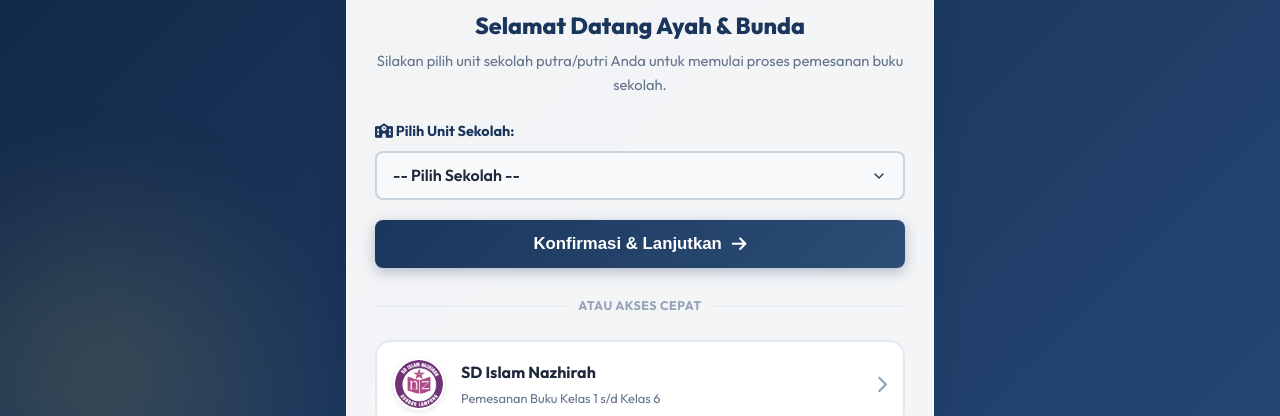
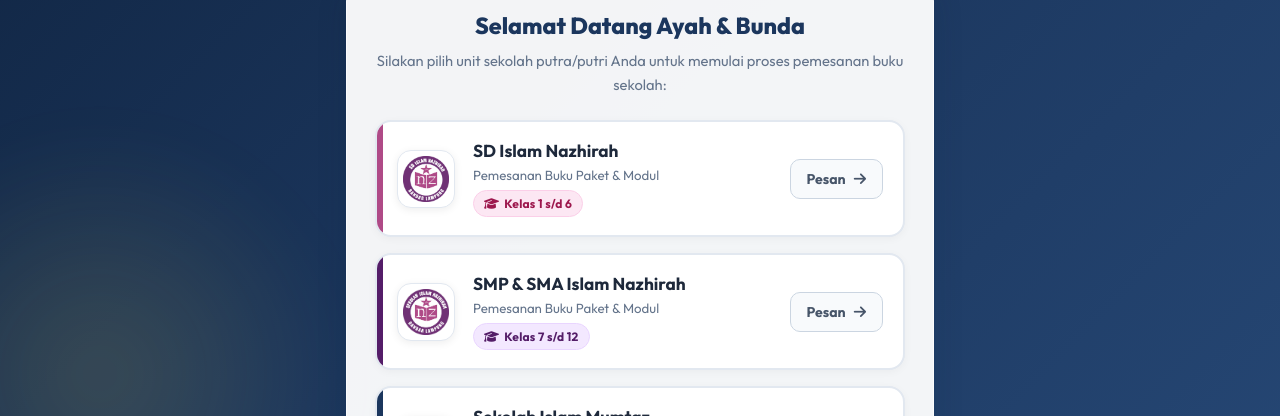
Before and after one commit to sekolahislammumtaz/mumtaz-buku, a website: page public/index.html in a window 1280 px wide. Shown: the part 326-742 px from the top of the page. Drawn offline with Linux system fonts and the light colour scheme.

Commit message:
Sederhanakan halaman awal: gunakan kartu akses cepat untuk pemilihan divisi sekolah

```diff
--- a/public/css/style.css
+++ b/public/css/style.css
@@ -1204,70 +1204,188 @@
   box-shadow: 0 8px 20px rgba(27, 54, 93, 0.4);
 }
 
-/* School Cards Quick Grid */
+/* School Cards Navigation Grid */
 .school-cards-grid {
-  display: grid;
-  grid-template-columns: 1fr;
-  gap: 14px;
+  display: flex;
+  flex-direction: column;
+  gap: 16px;
   margin-top: 24px;
   text-align: left;
 }
 .school-card-btn {
   display: flex;
   align-items: center;
-  gap: 16px;
-  padding: 16px;
-  border-radius: var(--border-radius-md);
+  gap: 18px;
+  padding: 18px 20px;
+  border-radius: 16px;
   border: 2px solid #E2E8F0;
-  background: #FFF;
+  background: #FFFFFF;
   text-decoration: none;
-  transition: var(--transition);
+  transition: all 0.25s cubic-bezier(0.16, 1, 0.3, 1);
   cursor: pointer;
+  position: relative;
+  overflow: hidden;
+  box-shadow: 0 2px 8px rgba(0, 0, 0, 0.04);
+}
+.school-card-btn::before {
+  content: '';
+  position: absolute;
+  left: 0;
+  top: 0;
+  bottom: 0;
+  width: 6px;
+  transition: width 0.25s ease;
+}
+.school-card-btn.sd::before {
+  background: #af4a87;
+}
+.school-card-btn.smp-sma::before {
+  background: #541d68;
+}
+.school-card-btn.mumtaz::before {
+  background: #1B365D;
 }
 .school-card-btn:hover {
-  transform: translateY(-2px);
-  box-shadow: 0 6px 18px rgba(0,0,0,0.08);
+  transform: translateY(-3px);
+  box-shadow: 0 10px 24px rgba(0, 0, 0, 0.09);
+}
+.school-card-btn:hover::before {
+  width: 10px;
 }
 .school-card-btn.sd:hover {
   border-color: #af4a87;
-  background: #fdf4f9;
+  background: #FDF7FA;
 }
 .school-card-btn.smp-sma:hover {
   border-color: #541d68;
-  background: #faf4fb;
+  background: #FAF6FB;
 }
 .school-card-btn.mumtaz:hover {
   border-color: #1B365D;
-  background: #f3f6fa;
+  background: #F4F7FB;
 }
-.school-card-btn img {
-  width: 52px;
-  height: 52px;
+.school-card-logo-wrap {
+  flex-shrink: 0;
+  width: 58px;
+  height: 58px;
+  border-radius: 14px;
+  background: #FFFFFF;
+  display: flex;
+  align-items: center;
+  justify-content: center;
+  box-shadow: 0 2px 8px rgba(0, 0, 0, 0.07);
+  border: 1px solid #E2E8F0;
+  padding: 5px;
+  transition: transform 0.25s ease;
+}
+.school-card-btn:hover .school-card-logo-wrap {
+  transform: scale(1.06);
+}
+.school-card-logo-wrap img {
+  width: 100%;
+  height: 100%;
   object-fit: contain;
-  border-radius: 50%;
-  padding: 2px;
-  background: #FFF;
-  box-shadow: 0 2px 6px rgba(0,0,0,0.1);
+}
+.school-card-info {
+  flex: 1;
+  min-width: 0;
 }
 .school-card-info h4 {
-  font-size: 1rem;
+  font-size: 1.08rem;
   font-weight: 700;
-  color: var(--text-dark);
-  margin-bottom: 2px;
+  color: #1E293B;
+  margin: 0 0 4px 0;
+  line-height: 1.3;
 }
 .school-card-info p {
-  font-size: 0.8rem;
-  color: var(--text-muted);
+  font-size: 0.83rem;
+  color: #64748B;
+  margin: 0 0 6px 0;
+  line-height: 1.3;
 }
-.school-card-arrow {
-  margin-left: auto;
-  color: #94A3B8;
-  font-size: 1.1rem;
-  transition: var(--transition);
+.school-card-badges {
+  display: flex;
+  gap: 6px;
+  align-items: center;
+  flex-wrap: wrap;
 }
-.school-card-btn:hover .school-card-arrow {
+.school-badge {
+  display: inline-flex;
+  align-items: center;
+  gap: 5px;
+  font-size: 0.75rem;
+  font-weight: 700;
+  padding: 3px 10px;
+  border-radius: 20px;
+  letter-spacing: 0.2px;
+}
+.school-badge.sd {
+  background: #FCE7F3;
+  color: #9D174D;
+  border: 1px solid #FBCFE8;
+}
+.school-badge.smp-sma {
+  background: #F3E8FF;
+  color: #541d68;
+  border: 1px solid #E9D5FF;
+}
+.school-badge.mumtaz {
+  background: #E0E7FF;
+  color: #1E3A8A;
+  border: 1px solid #C7D2FE;
+}
+.school-card-action {
+  flex-shrink: 0;
+  display: inline-flex;
+  align-items: center;
+  gap: 8px;
+  padding: 8px 16px;
+  border-radius: 10px;
+  font-size: 0.88rem;
+  font-weight: 700;
+  color: #475569;
+  background: #F8FAFC;
+  border: 1px solid #CBD5E1;
+  transition: all 0.25s ease;
+}
+.school-card-btn.sd:hover .school-card-action {
+  background: #af4a87;
+  color: #FFFFFF;
+  border-color: #af4a87;
+  box-shadow: 0 4px 12px rgba(175, 74, 135, 0.35);
+}
+.school-card-btn.smp-sma:hover .school-card-action {
+  background: #541d68;
+  color: #FFFFFF;
+  border-color: #541d68;
+  box-shadow: 0 4px 12px rgba(84, 29, 104, 0.35);
+}
+.school-card-btn.mumtaz:hover .school-card-action {
+  background: #1B365D;
+  color: #FFFFFF;
+  border-color: #1B365D;
+  box-shadow: 0 4px 12px rgba(27, 54, 93, 0.35);
+}
+.school-card-btn:hover .school-card-action i {
   transform: translateX(4px);
-  color: var(--text-dark);
+  transition: transform 0.2s ease;
+}
+@media (max-width: 480px) {
+  .school-card-btn {
+    padding: 14px;
+    gap: 12px;
+  }
+  .school-card-logo-wrap {
+    width: 48px;
+    height: 48px;
+  }
+  .school-card-info h4 {
+    font-size: 0.98rem;
+  }
+  .school-card-action {
+    padding: 6px 10px;
+    font-size: 0.8rem;
+  }
 }
 
 /* Admin Link in Header / Footer */
--- a/public/index.html
+++ b/public/index.html
@@ -51,63 +51,60 @@
       <div class="landing-card">
         <h2 class="landing-title">Selamat Datang Ayah & Bunda</h2>
         <p class="landing-subtitle">
-          Silakan pilih unit sekolah putra/putri Anda untuk memulai proses pemesanan buku sekolah.
+          Silakan pilih unit sekolah putra/putri Anda untuk memulai proses pemesanan buku sekolah:
         </p>
 
-        <!-- Dropdown Division Form -->
-        <form onsubmit="handleDivisionRedirect(event)">
-          <div class="division-select-box">
-            <label for="division-select" style="font-size: 0.9rem; font-weight: 700; color: var(--primary-navy); margin-bottom: 8px; display: block;">
-              <i class="fa-solid fa-school"></i> Pilih Unit Sekolah:
-            </label>
-            <select id="division-select" class="form-control" required style="font-weight: 600; padding: 14px 16px; font-size: 1rem; border: 2px solid #CBD5E1;">
-              <option value="" disabled selected>-- Pilih Sekolah --</option>
-              <option value="sd">SD Islam Nazhirah (Kelas 1 - 6)</option>
-              <option value="smp_sma">SMP & SMA Islam Nazhirah (Kelas 7 - 12)</option>
-              <option value="mumtaz">Sekolah Islam Mumtaz (Kelas 7 - 12)</option>
-            </select>
-          </div>
-
-          <button type="submit" class="btn-confirm">
-            <span>Konfirmasi & Lanjutkan</span>
-            <i class="fa-solid fa-arrow-right"></i>
-          </button>
-        </form>
-
-        <!-- Separator -->
-        <div style="display: flex; align-items: center; gap: 12px; margin: 28px 0 16px;">
-          <div style="flex: 1; height: 1px; background: #E2E8F0;"></div>
-          <span style="font-size: 0.78rem; text-transform: uppercase; font-weight: 700; color: #94A3B8; letter-spacing: 0.5px;">Atau Akses Cepat</span>
-          <div style="flex: 1; height: 1px; background: #E2E8F0;"></div>
-        </div>
-
-        <!-- School Cards Quick Access -->
+        <!-- School Cards Selection -->
         <div class="school-cards-grid">
-          <a href="pesan-sd.html" class="school-card-btn sd">
-            <img src="/images/sd.png" alt="SD Islam Nazhirah">
+          <a href="pesan-sd.html" class="school-card-btn sd" title="Pemesanan Buku SD Islam Nazhirah">
+            <div class="school-card-logo-wrap">
+              <img src="/images/sd.png" alt="SD Islam Nazhirah">
+            </div>
             <div class="school-card-info">
               <h4>SD Islam Nazhirah</h4>
-              <p>Pemesanan Buku Kelas 1 s/d Kelas 6</p>
+              <p>Pemesanan Buku Paket & Modul</p>
+              <div class="school-card-badges">
+                <span class="school-badge sd"><i class="fa-solid fa-graduation-cap"></i> Kelas 1 s/d 6</span>
+              </div>
             </div>
-            <i class="fa-solid fa-chevron-right school-card-arrow"></i>
+            <div class="school-card-action">
+              <span class="action-text">Pesan</span>
+              <i class="fa-solid fa-arrow-right"></i>
+            </div>
           </a>
 
-          <a href="pesan-smp-sma.html" class="school-card-btn smp-sma">
-            <img src="/images/nz.png" alt="SMP & SMA Islam Nazhirah">
+          <a href="pesan-smp-sma.html" class="school-card-btn smp-sma" title="Pemesanan Buku SMP & SMA Islam Nazhirah">
+            <div class="school-card-logo-wrap">
+              <img src="/images/nz.png" alt="SMP & SMA Islam Nazhirah">
+            </div>
             <div class="school-card-info">
               <h4>SMP & SMA Islam Nazhirah</h4>
-              <p>Pemesanan Buku Kelas 7 s/d Kelas 12</p>
+              <p>Pemesanan Buku Paket & Modul</p>
+              <div class="school-card-badges">
+                <span class="school-badge smp-sma"><i class="fa-solid fa-graduation-cap"></i> Kelas 7 s/d 12</span>
+              </div>
             </div>
-            <i class="fa-solid fa-chevron-right school-card-arrow"></i>
+            <div class="school-card-action">
+              <span class="action-text">Pesan</span>
+              <i class="fa-solid fa-arrow-right"></i>
+            </div>
           </a>
 
-          <a href="pesan-mumtaz.html" class="school-card-btn mumtaz">
-            <img src="/images/logo.png" alt="Sekolah Islam Mumtaz">
+          <a href="pesan-mumtaz.html" class="school-card-btn mumtaz" title="Pemesanan Buku Sekolah Islam Mumtaz">
+            <div class="school-card-logo-wrap">
+              <img src="/images/logo.png" alt="Sekolah Islam Mumtaz">
+            </div>
             <div class="school-card-info">
               <h4>Sekolah Islam Mumtaz</h4>
-              <p>Pemesanan Buku Kelas 7 s/d Kelas 12</p>
+              <p>Pemesanan Buku Paket & Modul</p>
+              <div class="school-card-badges">
+                <span class="school-badge mumtaz"><i class="fa-solid fa-graduation-cap"></i> Kelas 7 s/d 12</span>
+              </div>
             </div>
-            <i class="fa-solid fa-chevron-right school-card-arrow"></i>
+            <div class="school-card-action">
+              <span class="action-text">Pesan</span>
+              <i class="fa-solid fa-arrow-right"></i>
+            </div>
           </a>
         </div>
       </div>
@@ -123,20 +120,5 @@
       </a>
     </footer>
   </div>
-
-  <script>
-    function handleDivisionRedirect(e) {
-      e.preventDefault();
-      const division = document.getElementById('division-select').value;
-      if (!division) return;
-      if (division === 'sd') {
-        window.location.href = 'pesan-sd.html';
-      } else if (division === 'smp_sma') {
-        window.location.href = 'pesan-smp-sma.html';
-      } else if (division === 'mumtaz') {
-        window.location.href = 'pesan-mumtaz.html';
-      }
-    }
-  </script>
 </body>
 </html>
```
